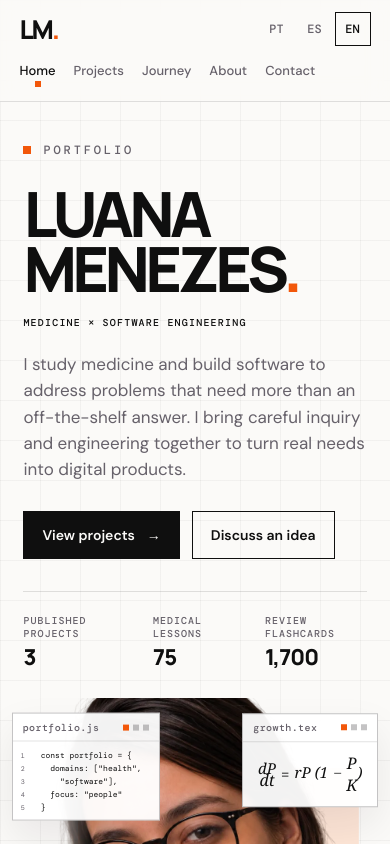
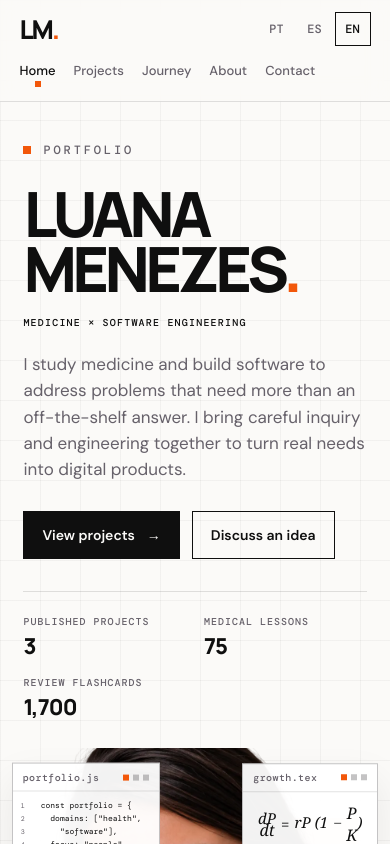
Before and after one commit to bylunadev/bylunadev.github.io, a Next.js app: page / in a window 390 px wide. Shown: the top 844 px of the page. Built offline with nearby package versions, Linux system fonts and the light colour scheme; no server answers.

Commit message:
Improve portfolio mobile proof layout

```diff
--- a/app/globals.css
+++ b/app/globals.css
@@ -148,7 +148,7 @@ h1{font:800 clamp(66px,7vw,116px)/.88 var(--display);letter-spacing:-.075em;marg
   .project-card,.timeline li{padding:24px 22px}
   .timeline{gap:20px;margin-top:0}.timeline::before,.timeline li::before{display:none}
   .about-grid{gap:28px}.about-more p{font-size:16px}
-  .hero-proof{gap:22px;margin-top:32px}.hero-proof dt{font-size:22px}.contact-sub{font-size:17px}
+  .hero-proof{display:grid;grid-template-columns:repeat(2,minmax(0,1fr));gap:18px;margin-top:32px}.hero-proof dt{font-size:22px}.hero-proof dd{line-height:1.5}.contact-sub{font-size:17px}
 }
 
 /* ---------- Motion ---------- */
```
